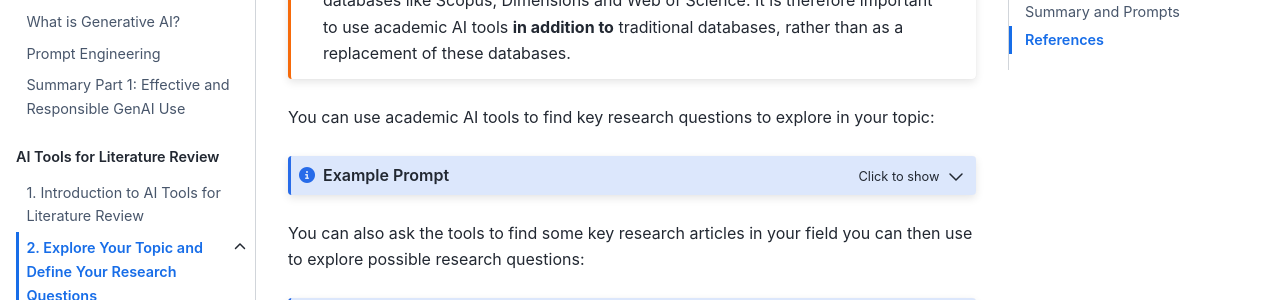
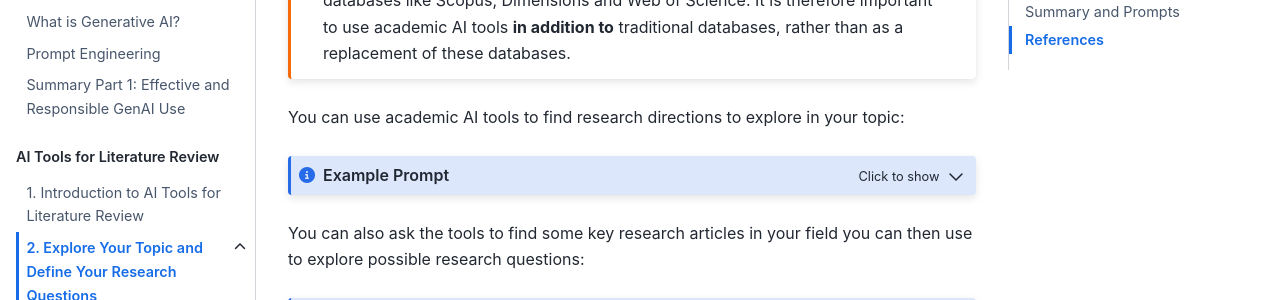
Before and after one commit to lwalma/ai-lit-review, a Jupyter Book: the page built from book/part2/2b-exploring-literature.md, in a window 1280 px wide and 900 px high, scrolled down 1480 px. Shown: the part 153-453 px from the top of the window. Built offline with Jupyter Book 1.0.4 settings and Sphinx 7.4.7 and the Sphinx Book theme 1.1.4, drawn with Linux system fonts in a browser that asks for light colours; comment, search, counter and statistics services are not loaded.

Commit message:
Update 2b-exploring-literature.md

````diff
--- a/book/part2/2b-exploring-literature.md
+++ b/book/part2/2b-exploring-literature.md
@@ -52,7 +52,7 @@ Academic AI tools will often ask you to create an account and will provide you w
 Research tools like Consensus, Elicit and Perplexity Pro search open access scientific literature (often via <a href="https://www.semanticscholar.org" target="_blank">Semantic Scholar</a>). Results from these academic AI tools therefore do not include non-open access sources found in traditional databases like Scopus, Dimensions and Web of Science. It is therefore important to use academic AI tools **in addition to** traditional databases, rather than as a replacement of these databases.
 ```
 
-You can use academic AI tools to find key research questions to explore in your topic:
+You can use academic AI tools to find research directions to explore in your topic:
 
 ```{admonition} Example Prompt
 :class: dropdown note
````
